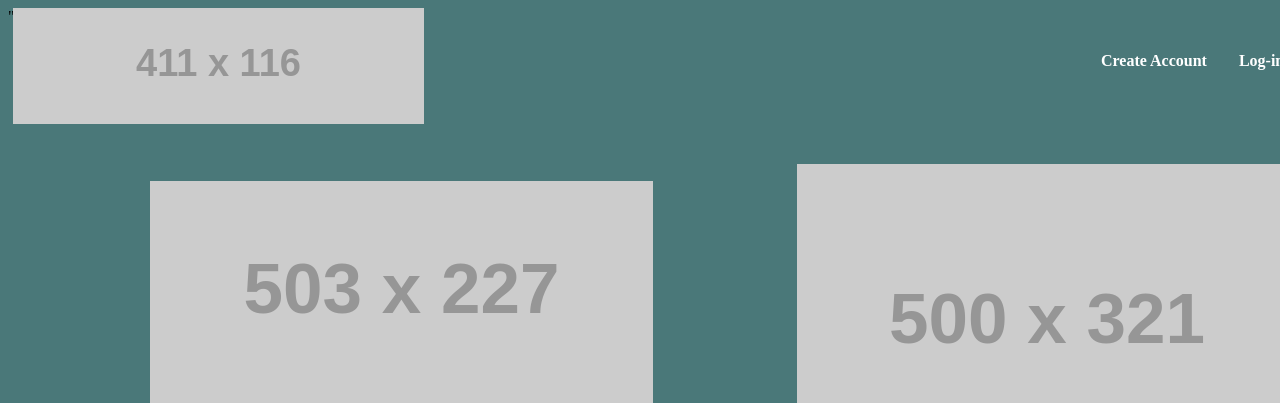
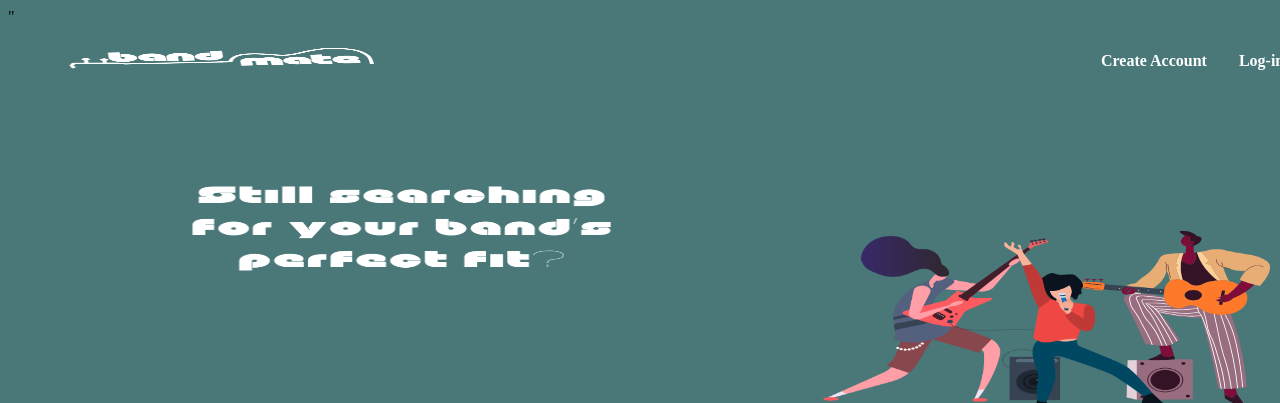
Before and after one commit to pattersonj5081/Bandmate-landing-page-, a plain HTML site: page index.html in a window 1280 px wide. Shown: the top 403 px of the page. Drawn offline with nearby package versions, Linux system fonts and the light colour scheme; placeholder pictures from the web are drawn by us.

Commit message:
Update index.html

```diff
--- a/index.html
+++ b/index.html
@@ -12,20 +12,20 @@
 
 <body <div style="width: 1366px; height: 768px; position: relative; background: #4A7879">
   <div style="left: 74px; top: 173px; position: absolute; flex-direction: column; justify-content: flex-start; align-items: center; display: inline-flex">
-    <img style="width: 503px; height: 227px" src="https://via.placeholder.com/503x227" />
+    <img style="width: 503px; height: 227px" src="images/CTA-question-.png" />
     <div style="flex-direction: column; justify-content: flex-start; align-items: center; gap: 15px; display: flex">
       <div style="color: #BDF5DE; font-size: 48px; font-family: Kantumruy; font-weight: 400; word-wrap: break-word">We’ve got you covered. </div>
       <div style="width: 639px; text-align: center; color: white; font-size: 20px; font-family: Kantumruy; font-weight: 400; word-wrap: break-word">Connect with like-minded musicians, find last-minute gig subs, and<br/>new band-members on Bandmate!</div>
     </div>
   </div>
-  <img style="width: 411px; height: 116px; left: 5px; top: 0px; position: absolute" src="https://via.placeholder.com/411x116" />
+  <img style="width: 411px; height: 116px; left: 5px; top: 0px; position: absolute" src="images/mate.white/2.png" />
   <div style="left: 1093px; top: 43.50px; position: absolute; justify-content: flex-start; align-items: flex-start; gap: 32px; display: inline-flex">
     <div style="color: white; font-size: 16px; font-family: Kantumruy; font-weight: 700; word-wrap: break-word">Create Account </div>
     <div style="color: white; font-size: 16px; font-family: Kantumruy; font-weight: 700; word-wrap: break-word">Log-in</div>
   </div>
   <div style="left: 779px; top: 146px; position: absolute; flex-direction: column; justify-content: flex-start; align-items: center; gap: 48px; display: inline-flex">
     <div style="padding: 10px; flex-direction: column; justify-content: flex-start; align-items: flex-start; gap: 10px; display: flex">
-      <img style="width: 500px; height: 321px" src="https://via.placeholder.com/500x321" />
+      <img style="width: 500px; height: 321px" src="images/CTAimage.png" />
     </div>
     <div style="align-self: stretch; flex-direction: column; justify-content: flex-start; align-items: flex-start; gap: 10px; display: flex">
       <div style="width: 258.45px; height: 54px; position: relative">
```
